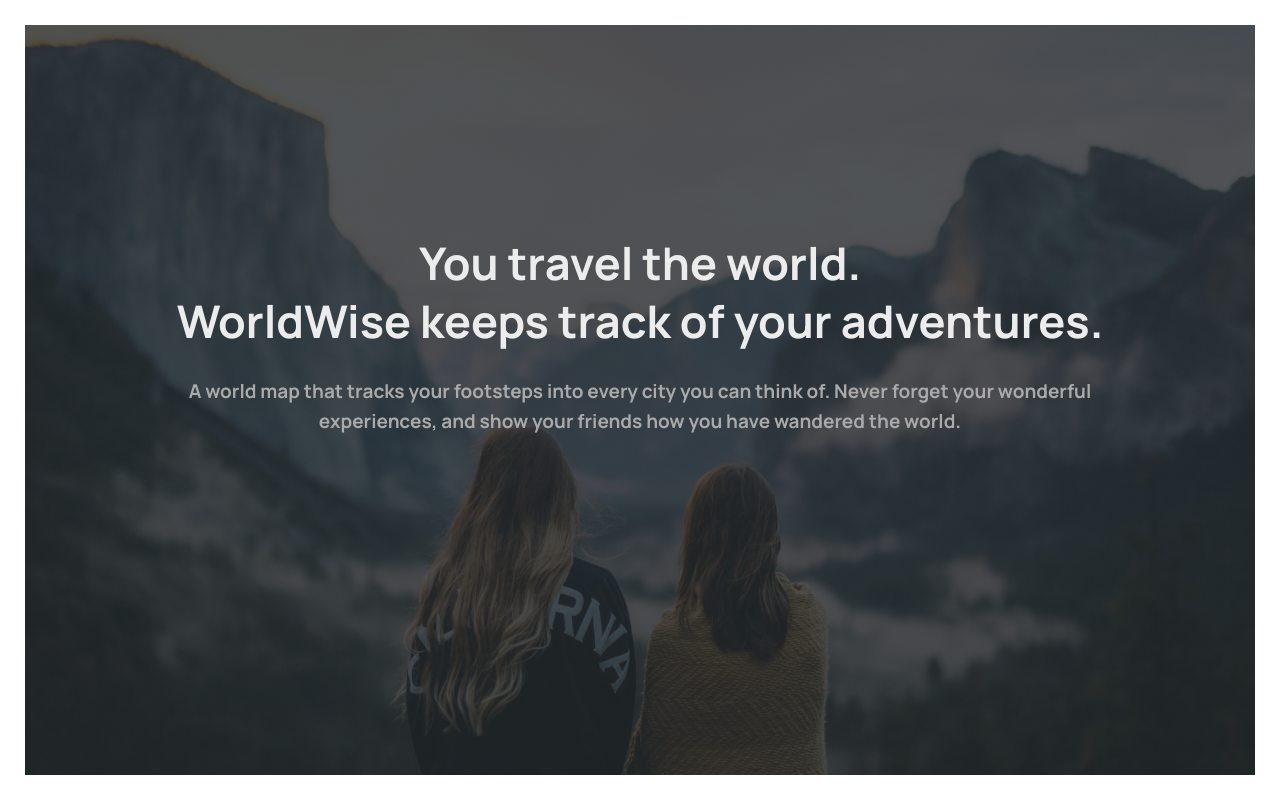
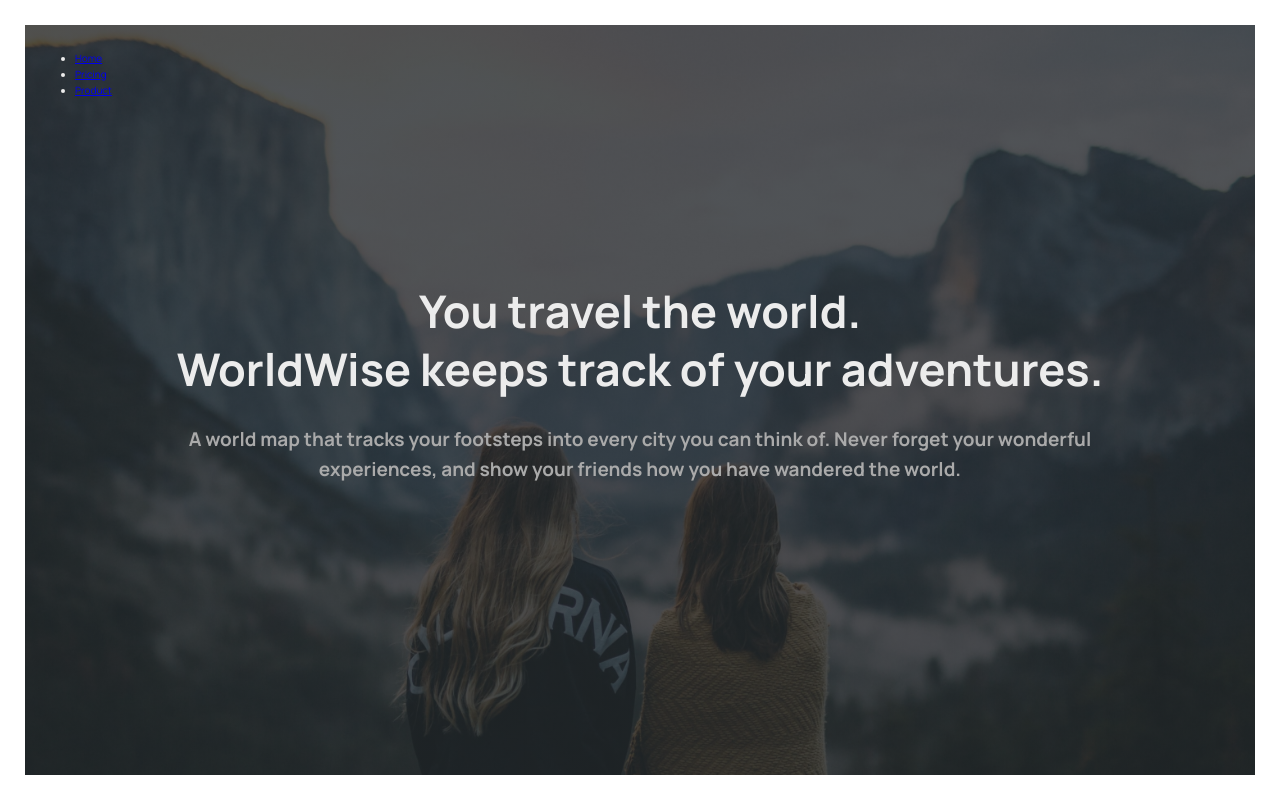
Before and after one commit to ShadowFax1731/worldwise, a React (Vite) app: page / in a window 1280 px wide. Built offline with nearby package versions, Linux system fonts and the light colour scheme.

Commit message:
Linking b/w routes with NavLink

```diff
--- /dev/null
+++ b/src/components/PageNav.jsx
@@ -0,0 +1,21 @@
+import { NavLink } from "react-router-dom";
+
+function PageNav() {
+  return (
+    <nav>
+      <ul>
+        <li>
+          <NavLink to="/">Home</NavLink>
+        </li>
+        <li>
+          <NavLink to="/pricing">Pricing</NavLink>
+        </li>
+        <li>
+          <NavLink to="/product">Product</NavLink>
+        </li>
+      </ul>
+    </nav>
+  );
+}
+
+export default PageNav;
--- a/src/pages/Homepage.jsx
+++ b/src/pages/Homepage.jsx
@@ -1,8 +1,10 @@
 import styles from "./Homepage.module.css";
+import PageNav from "../components/PageNav";
 
 export default function Homepage() {
   return (
     <main className={styles.homepage}>
+      <PageNav />
       <section>
         <h1>
           You travel the world.
--- a/src/pages/PageNotFound.jsx
+++ b/src/pages/PageNotFound.jsx
@@ -1,6 +1,9 @@
+import PageNav from "../components/PageNav";
+
 export default function PageNotFound() {
   return (
     <div>
+      <PageNav />
       <h1>Page not found 😢</h1>
     </div>
   );
--- a/src/pages/Pricing.jsx
+++ b/src/pages/Pricing.jsx
@@ -1,9 +1,11 @@
 // Uses the same styles as Product
+import PageNav from "../components/PageNav";
 import styles from "./Product.module.css";
 
 export default function Product() {
   return (
     <main className={styles.product}>
+      <PageNav />
       <section>
         <div>
           <h2>
--- a/src/pages/Product.jsx
+++ b/src/pages/Product.jsx
@@ -1,8 +1,10 @@
+import PageNav from "../components/PageNav";
 import styles from "./Product.module.css";
 
 export default function Product() {
   return (
     <main className={styles.product}>
+      <PageNav />
       <section>
         <img
           src="../img-1.jpg"
```
